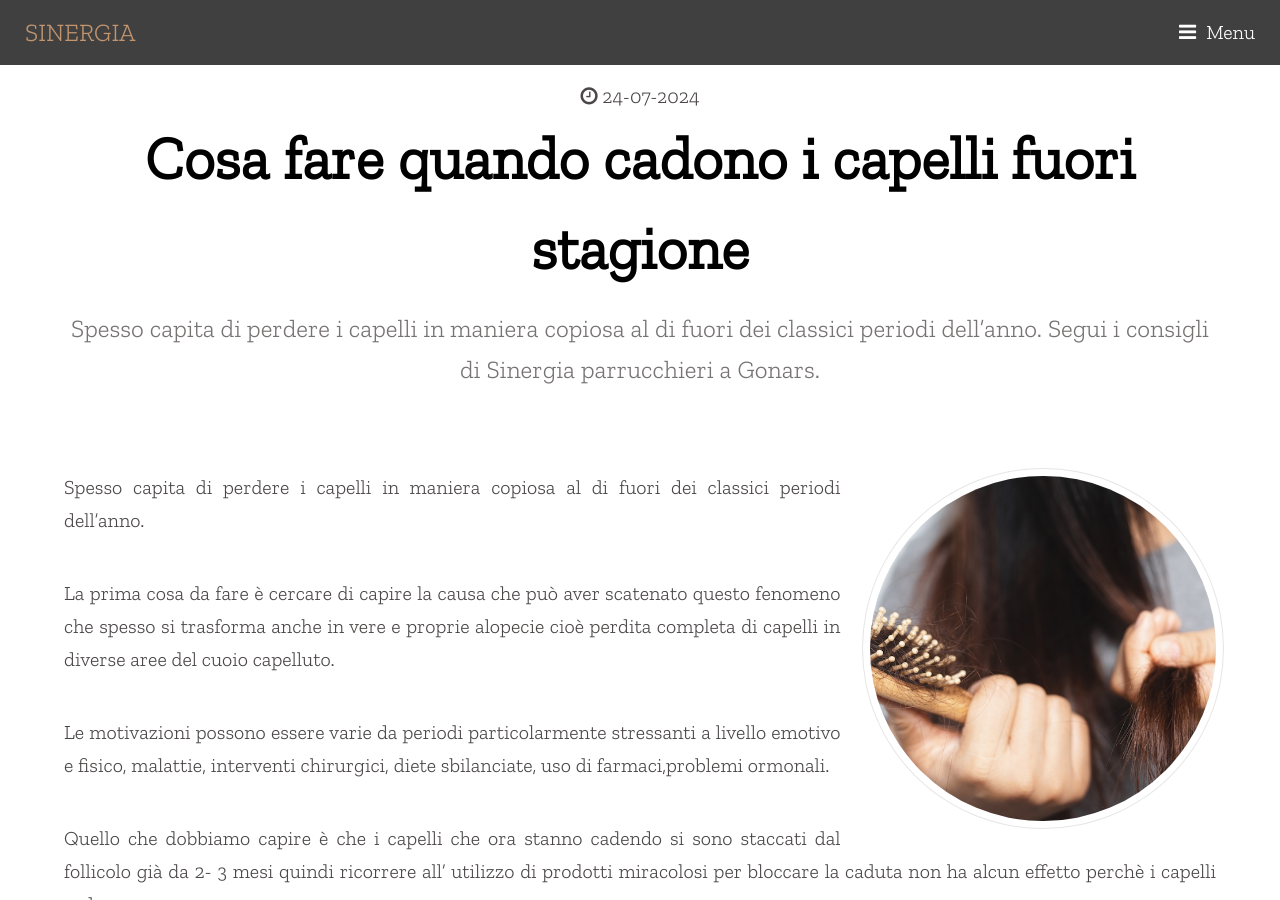
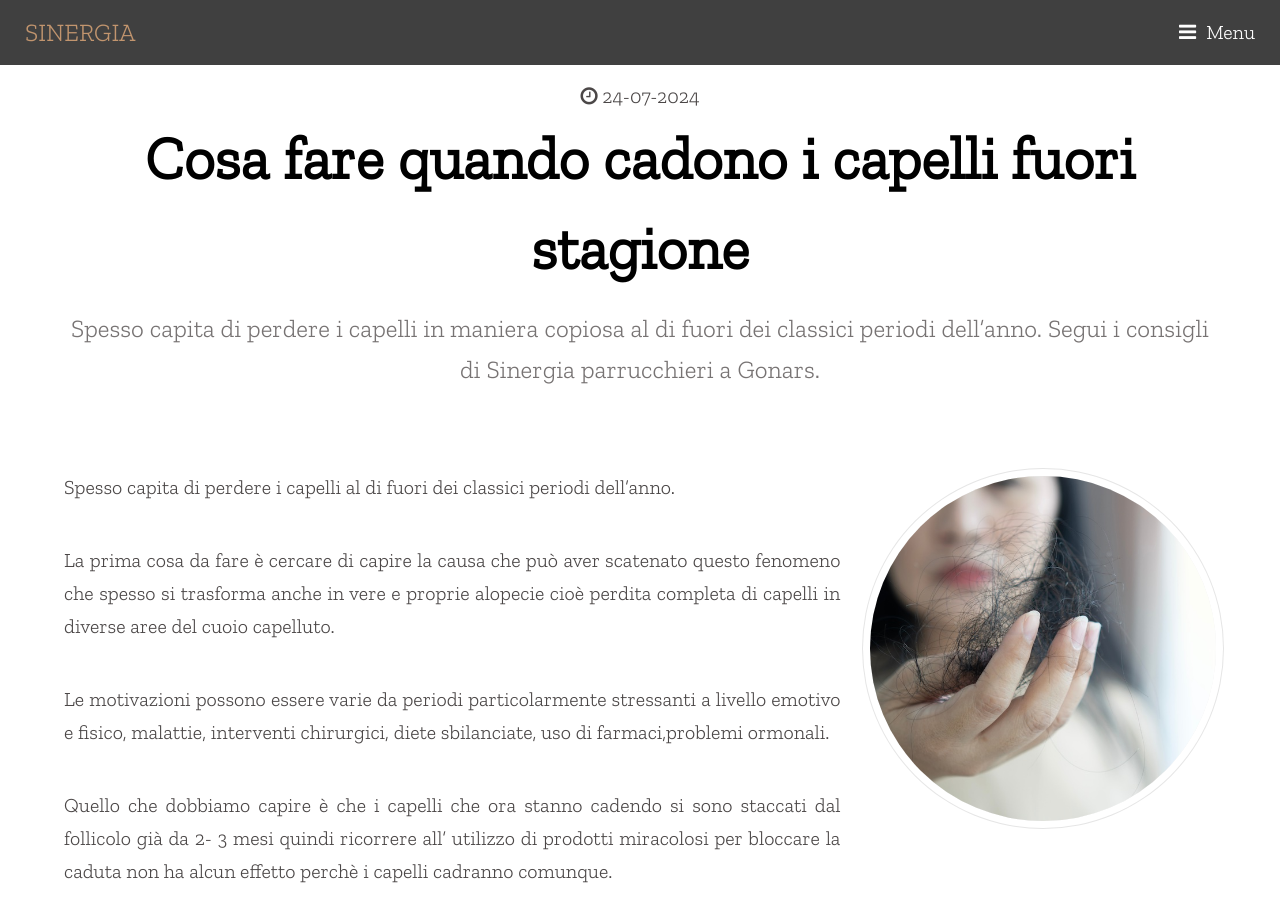
Before and after one commit to nardy70/sinergiaweb, a Jekyll site: the page built from _posts/consigli/2024-07-24-caduta-capelli-fuori-stagione.md, in a window 1280 px wide and 900 px high. Built offline with Jekyll 4.4.1, drawn with Linux system fonts in a browser that asks for light colours; comment, search, counter and statistics services are not loaded; a style sheet for code colours, icons or effects is not loaded.

Commit message:
fouristagione

```diff
--- a/_posts/consigli/2024-07-24-caduta-capelli-fuori-stagione.md
+++ b/_posts/consigli/2024-07-24-caduta-capelli-fuori-stagione.md
@@ -10,7 +10,7 @@ categories: Consigli
 permalink: /fuoristagione
 ---
 
-Spesso capita di perdere i capelli in maniera copiosa al di fuori dei classici periodi dell’anno.
+Spesso capita di perdere i capelli al di fuori dei classici periodi dell’anno.
 
 La prima cosa da fare è cercare di capire la causa che può aver scatenato questo fenomeno che spesso si trasforma anche in  vere e proprie alopecie cioè perdita completa di capelli in diverse aree del cuoio capelluto.
 
```
Also changed, not shown: images/consigli/fuoristagione.jpg.
